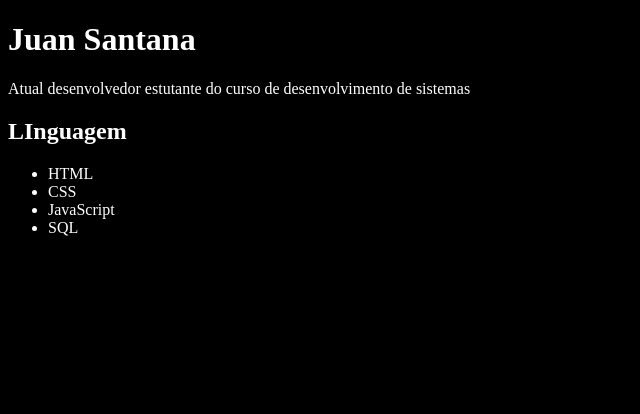
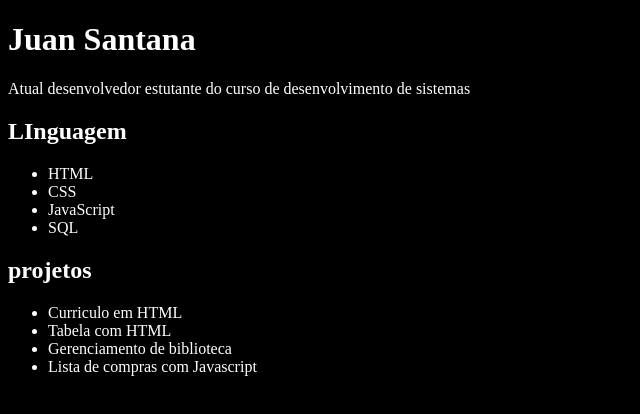
Before and after one commit to JuanSantana7/site-pessoal, a plain HTML site: page index.html in a window 1280 px wide. Shown: the whole page, without its empty margins (0-640 px from the left). Drawn offline with Linux system fonts and the light colour scheme.

Commit message:
add projeto

```diff
--- a/index.html
+++ b/index.html
@@ -19,5 +19,14 @@
         <li>JavaScript</li>
         <li>SQL</li>
     </ul>
-</body>
-</html>
+
+    <h2>projetos</h2>
+    <ul>
+        <li>Curriculo em HTML</li>
+        <li>Tabela com HTML</li>
+        <li>Gerenciamento de biblioteca</li>
+        <li>Lista de compras com Javascript</li>
+    </ul>
+
+    </body>
+    </html>
```
